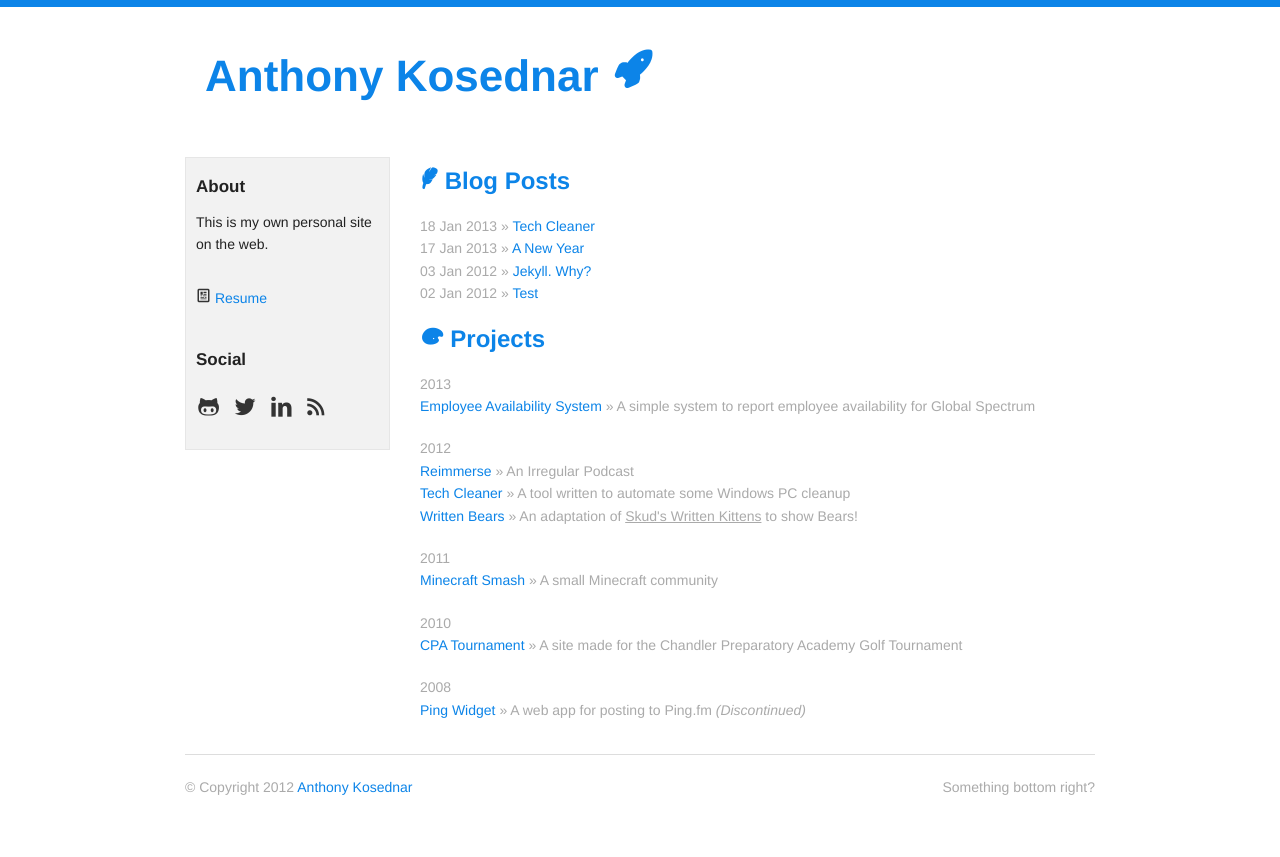
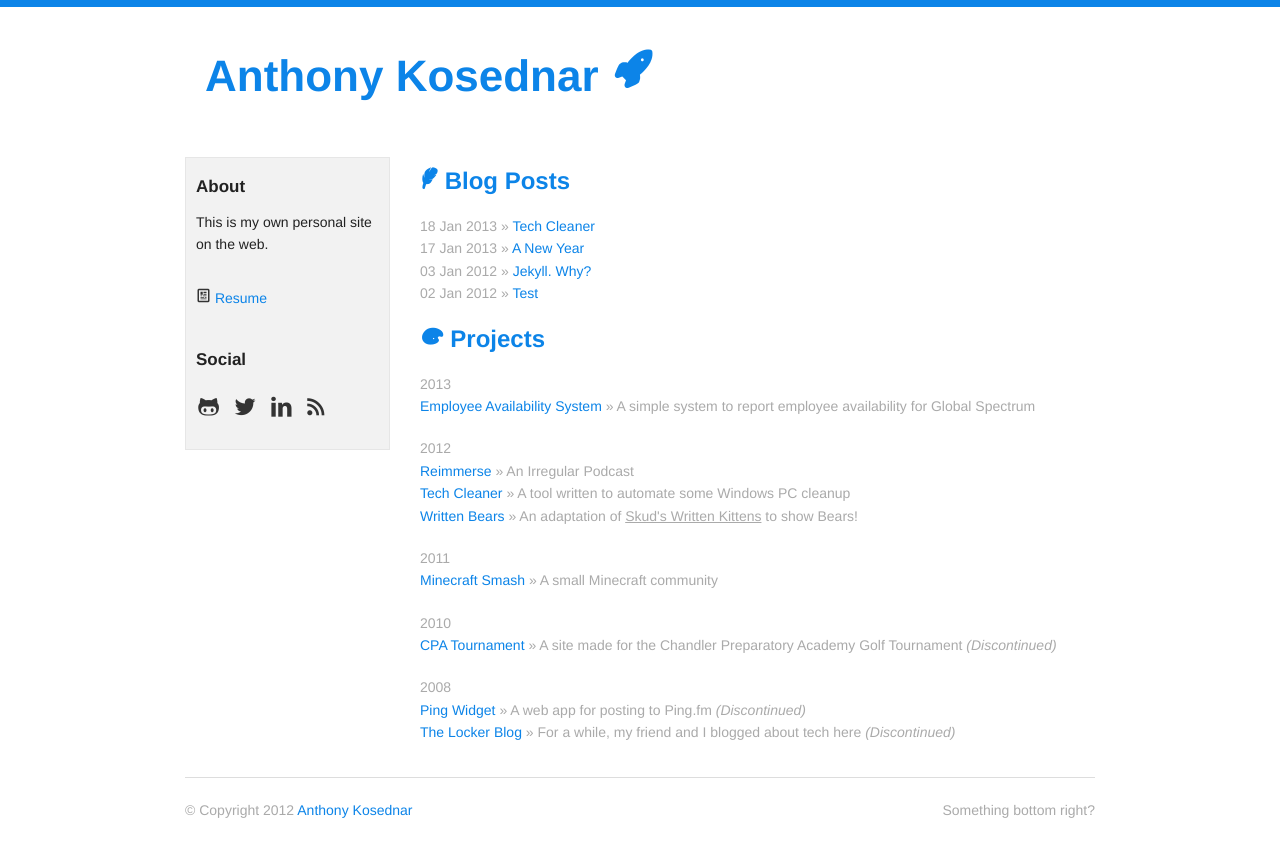
Before and after one commit to akosednar/akosednar.github.com, a Jekyll site: the page built from index.html, in a window 1280 px wide. Shown: the top 857 px of the page. Built offline with Jekyll 4.4.1, drawn with Linux system fonts in a browser that asks for light colours.

Commit message:
Added thelockerblog to the list :D

```diff
--- a/index.html
+++ b/index.html
@@ -25,9 +25,10 @@ title: Home
         		<li class="spacer"><span>2011</span></li>
         		<li><a href="http://minecraftsmash.com" target="_blank">Minecraft Smash</a> <span>&raquo; A small Minecraft community</span></li>
         		<li class="spacer"><span>2010</span></li>
-        		<li><a href="https://github.com/akosednar/cpatournament" target="_blank">CPA Tournament</a> <span>&raquo; A site made for the Chandler Preparatory Academy Golf Tournament</span></li>
+        		<li><a href="https://github.com/akosednar/cpatournament" target="_blank">CPA Tournament</a> <span>&raquo; A site made for the Chandler Preparatory Academy Golf Tournament <i>(Discontinued)</i></span></li>
         		<li class="spacer"><span>2008</span></li>
         		<li><a href="https://github.com/akosednar/Pingfm-Widget" target="_blank">Ping Widget</a> <span>&raquo; A web app for posting to Ping.fm <i>(Discontinued)</i></span></li>
+        		<li><a href="http://thelockerblog.com/" target="_blank">The Locker Blog</a> <span>&raquo; For a while, my friend and I blogged about tech here <i>(Discontinued)</i></span></li>
         	</ul>
         </div>
 
```
